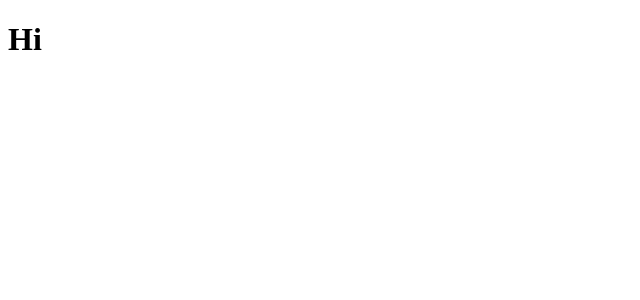
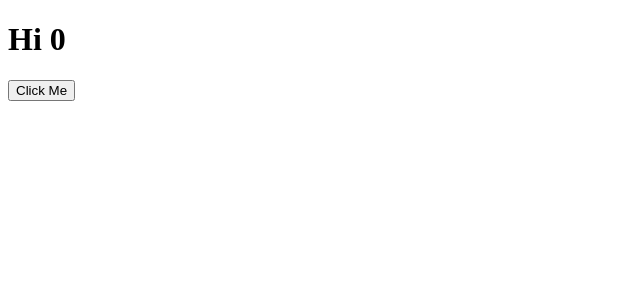
Before and after one commit to wonjangcloud9/nextjs-intro-restart, a Next.js app: page / in a window 1280 px wide. Shown: the top 300 px of the page, without its empty margins (0-640 px from the left). Built offline with nearby package versions, Linux system fonts and the light colour scheme.

Commit message:
pre-rendering

```diff
--- a/pages/index.js
+++ b/pages/index.js
@@ -1,7 +1,17 @@
+import { useState } from "react";
+
 export default function Home() {
+  const [counter, setCounter] = useState(0);
   return (
     <div>
-      <h1>Hi</h1>
+      <h1>Hi {counter}</h1>
+      <button
+        onClick={() => {
+          setCounter((prev) => prev + 1);
+        }}
+      >
+        Click Me
+      </button>
     </div>
   );
 }
```
